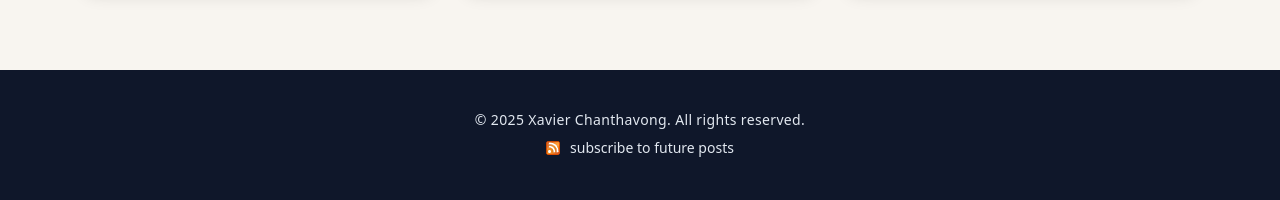
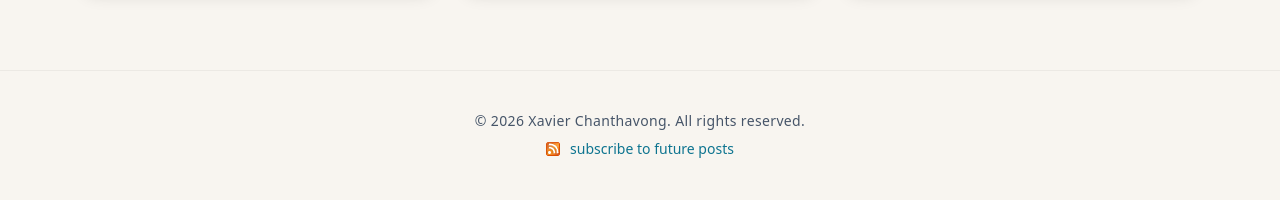
Before and after one commit to XavierChanth/xavierchanth.com, a SvelteKit app: page / in a window 1280 px wide. Shown: the part 701-901 px from the top of the page. Built offline with nearby package versions, Linux system fonts and the light colour scheme.

Commit message:
fix: footer colors

```diff
--- a/src/lib/components/RssLink.svelte
+++ b/src/lib/components/RssLink.svelte
@@ -7,7 +7,7 @@
 <a
 	href="/rss.xml"
 	download="xavierchanth-rss.xml"
-	class="inline-flex items-center gap-2 text-sm text-slate-200 hover:text-white transition-colors"
+	class="inline-flex items-center gap-2 text-sm text-[rgb(var(--accent))] hover:text-[rgb(var(--ink))] transition-colors"
 >
 	<span class="feed-icon h-4 w-4"></span>
 	subscribe to future posts
--- a/src/routes/+layout.svelte
+++ b/src/routes/+layout.svelte
@@ -101,9 +101,9 @@
 		{@render children()}
 	</div>
 
-	<footer class="bg-slate-900 text-slate-200 py-10">
-		<div class="max-w-6xl mx-auto px-4 text-center space-y-2">
-			<p class="text-sm tracking-wide">&copy; 2025 Xavier Chanthavong. All rights reserved.</p>
+	<footer class="border-t border-black/5 bg-[rgb(var(--page))]/90 py-10 backdrop-blur">
+		<div class="max-w-6xl mx-auto px-4 text-center space-y-2 text-[rgb(var(--muted))]">
+			<p class="text-sm tracking-wide">&copy; 2026 Xavier Chanthavong. All rights reserved.</p>
 			<RssLink />
 		</div>
 	</footer>
```
